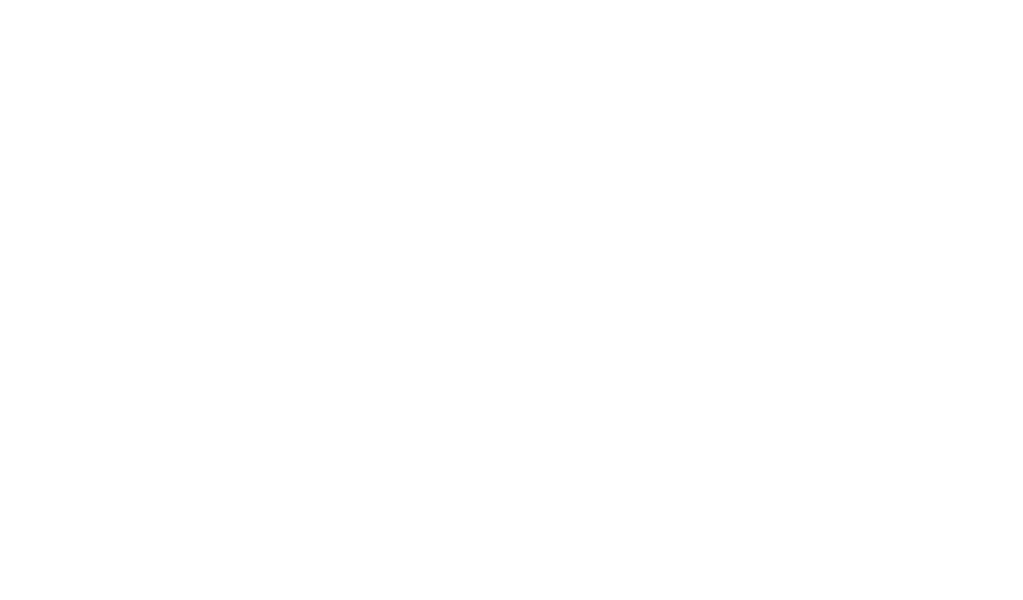
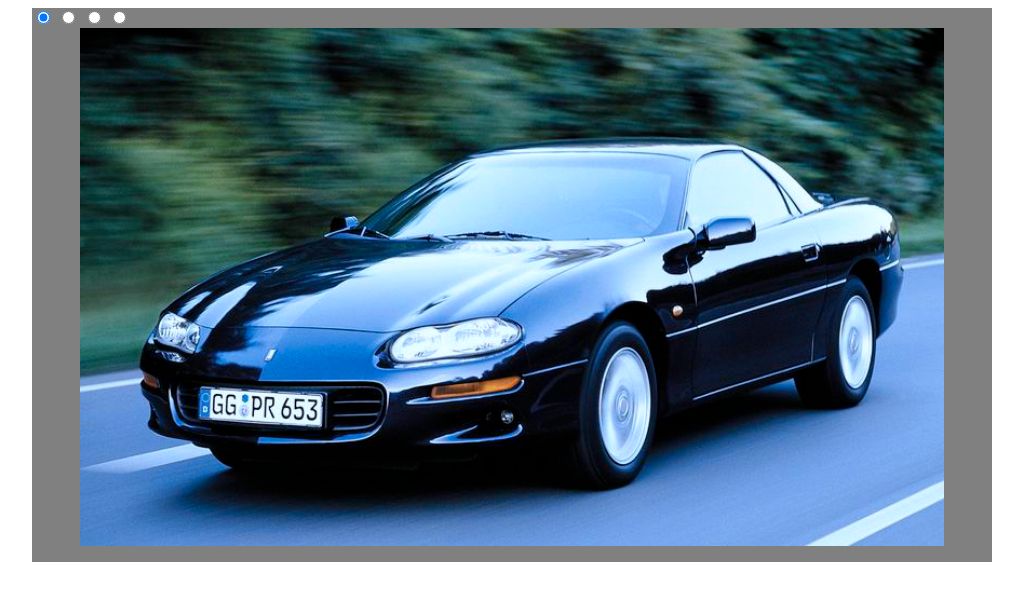
Before and after one commit to spherical-horse/cssMemSlider, a plain HTML site: page cssMemSlider/index.html in a window 1280 px wide. Shown: the whole page, without its empty margins (128-1151 px from the left). Drawn offline with Linux system fonts and the light colour scheme.

Commit message:
feat: add slider (Mon, May 16, 2022 08:20:28 PM)

```diff
--- a/cssMemSlider/index.html
+++ b/cssMemSlider/index.html
@@ -5,11 +5,33 @@
   <meta charset="UTF-8">
   <meta http-equiv="X-UA-Compatible" content="IE=edge">
   <meta name="viewport" content="width=device-width, initial-scale=1.0">
+  <link rel="stylesheet" href="style.css">
   <title>CSS Mem Slider</title>
 </head>
 
 <body>
-
+  <div class="slider">
+    <input type="radio" name="point" id="slide1" checked>
+    <input type="radio" name="point" id="slide2">
+    <input type="radio" name="point" id="slide3">
+    <input type="radio" name="point" id="slide4">
+    <div class="slider-wrapper">
+      <div class="slider-container">
+        <div class="slide">
+          <img src="./img/1.jpeg" alt="car 1" class="slide-img">
+        </div>
+        <div class="slide">
+          <img src="./img/2.jpeg" alt="car 2" class="slide-img">
+        </div>
+        <div class="slide">
+          <img src="./img/3.jpeg" alt="car 3" class="slide-img">
+        </div>
+        <div class="slide">
+          <img src="./img/4.jpeg" alt="car 4" class="slide-img">
+        </div>
+      </div>
+    </div>
+  </div>
 </body>
 
 </html>
--- a/cssMemSlider/style.css
+++ b/cssMemSlider/style.css
@@ -1,3 +1,50 @@
 * {
   box-sizing: border-box;
 }
+
+.slider {
+  background-color: gray;
+  max-width: 60rem;
+  margin: 0 auto;
+  font-family: sans-serif;
+  padding-bottom: 1rem;
+}
+
+.slider-wrapper {
+  overflow-x: hidden;
+}
+
+.slider-container {
+  display: flex;
+  justify-content: center;
+  align-items: center;
+  width: 400%;
+  transition: 0.3s;
+}
+
+.slide {
+  display: flex;
+  align-items: center;
+  justify-content: center;
+  width: 25%;
+}
+
+.slide-img {
+  width: 90%;
+}
+
+#slide1:checked~.slider-wrapper>.slider-container {
+  transform: translateX(0);
+}
+
+#slide2:checked~.slider-wrapper>.slider-container {
+  transform: translateX(-25%);
+}
+
+#slide3:checked~.slider-wrapper>.slider-container {
+  transform: translateX(-50%);
+}
+
+#slide4:checked~.slider-wrapper>.slider-container {
+  transform: translateX(-75%);
+}
```
